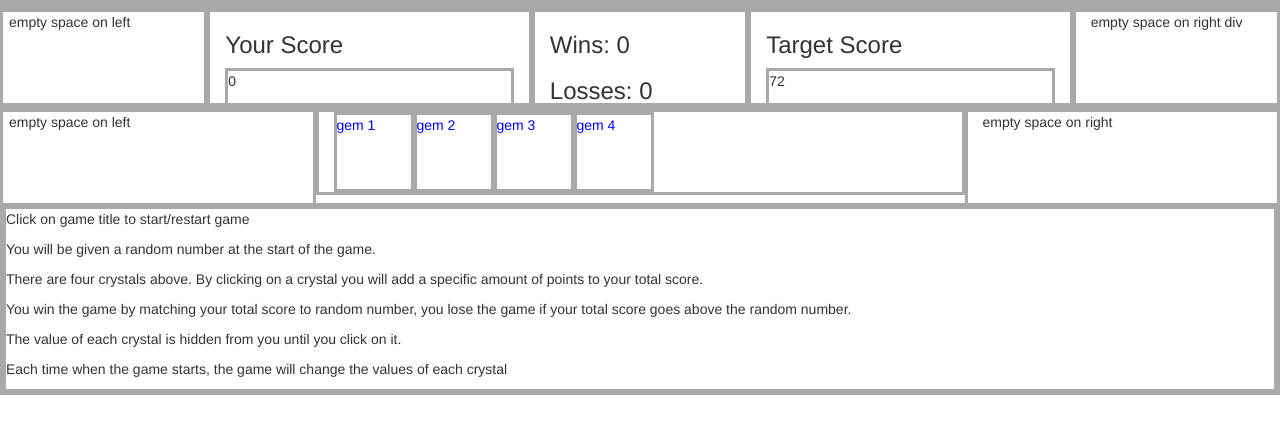
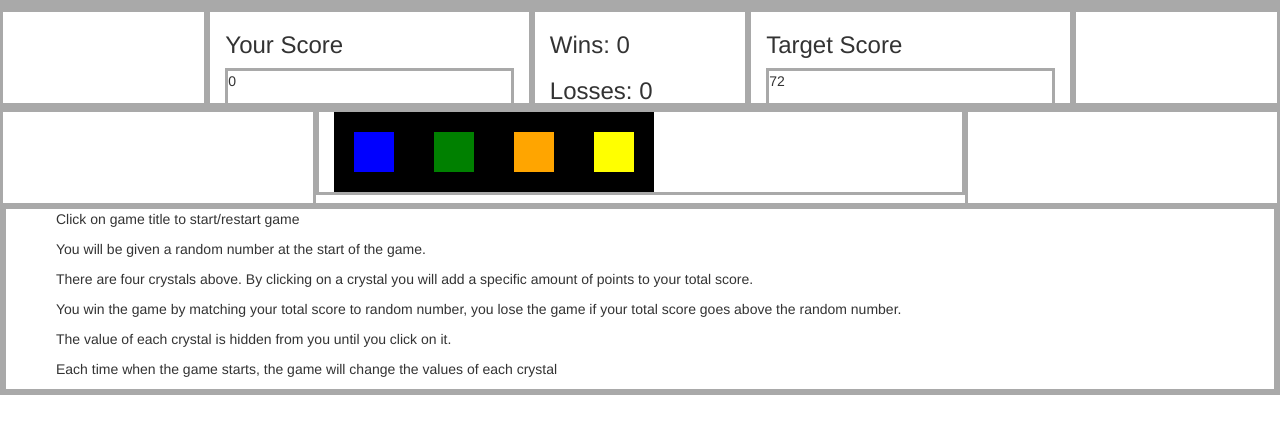
Before and after one commit to DZamora54/CrystalCollectorGame, a plain HTML site: page index.html in a window 1280 px wide. Shown: the part 73-506 px from the top of the page. Drawn offline with nearby package versions, Linux system fonts and the light colour scheme.

Commit message:
revised for appearance

```diff
--- a/assets/css/style.css
+++ b/assets/css/style.css
@@ -1,6 +1,10 @@
 div {
 	border-style: solid;
 	border-color: #A9A9A9;
+}
+p {
+	margin-left: 50px;
+	text-align: justify;
 }
 .row {
 	height: 100px;
@@ -38,3 +42,28 @@ div {
 #winsLosses {
 	font-size: 20;
 }
+
+#gemOne {
+	background-color: blue;
+	border-style: solid;
+	border-color: black;
+	border-width: 20px;
+}
+#gemTwo {
+	background-color: green;
+	border-style: solid;
+	border-color: black;
+	border-width: 20px;
+}
+#gemThree {
+	background-color: orange;
+	border-style: solid;
+	border-color: black;
+	border-width: 20px;
+}
+#gemFour {
+	background-color: yellow;
+	border-style: solid;
+	border-color: black;
+	border-width: 20px;
+}
--- a/index.html
+++ b/index.html
@@ -1,4 +1,4 @@
-<!--with more time i would have used css to make the game look much prettier. i also would have refactored the javascript to make the whole thing into one object and make it a lot more simple and readable-->
+<!--with more time i would have used css to make the game look much prettier. i also would have refactored the javascript to make the whole thing into one object and make it a lot more simple and readable. i aslo would have made it a responsive design-->
 
 <!DOCTYPE html>
 <html lang="en">
@@ -19,7 +19,7 @@
 
   <div id="container">
     <div class="row">
-      <div class="col-xs-2">empty space on left</div>
+      <div class="col-xs-2"></div>
       <div class="col-xs-3">
       	<h3>Your Score</h3>
       	<div id="yourScore"></div>
@@ -30,18 +30,18 @@
         <h3>Target Score</h3>
         <div id="targetScore"></div>
       </div>
-      <div class="col-xs-2">empty space on right div</div>
+      <div class="col-xs-2"></div>
     </div>
 
     <div class="row">
-      <div class="col-xs-3">empty space on left</div>
+      <div class="col-xs-3"></div>
       <div class="col-xs-6">
-      	<div class="gem" id="gemOne">gem 1</div>
-      	<div class="gem" id="gemTwo">gem 2</div>
-      	<div class="gem" id="gemThree">gem 3</div>
-      	<div class="gem" id="gemFour">gem 4</div>
+      	<div class="gem" id="gemOne"></div>
+      	<div class="gem" id="gemTwo"></div>
+      	<div class="gem" id="gemThree"></div>
+      	<div class="gem" id="gemFour"></div>
       </div>
-      <div class="col-xs-3">empty space on right</div>
+      <div class="col-xs-3"></div>
     </div>
 
     <div>
```
